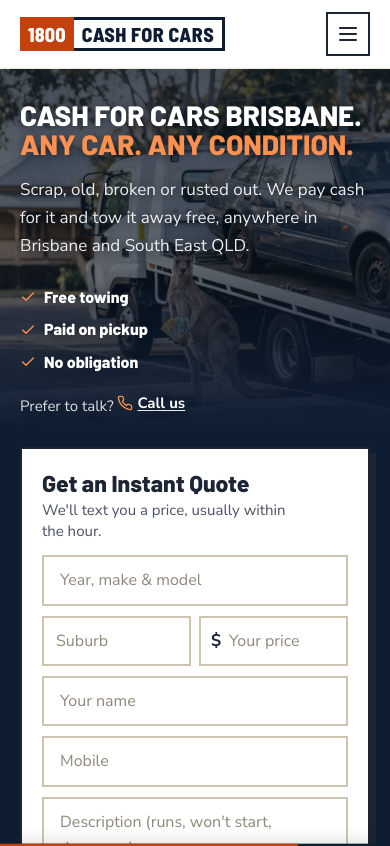
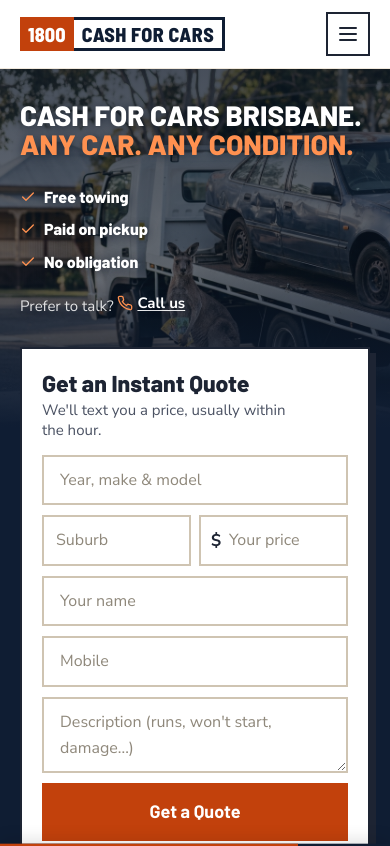
Before and after one commit to mehdiamiry40/1800cashforcars, a Next.js app: page / in a window 390 px wide. Shown: the top 846 px of the page. Built offline with nearby package versions, Linux system fonts and the light colour scheme.

Commit message:
Hero: hide the intro paragraph on phones
Co-Authored-By: Claude Opus 5.5 <noreply@anthropic.com>

```diff
--- a/src/components/Hero.tsx
+++ b/src/components/Hero.tsx
@@ -32,7 +32,7 @@ export function Hero({ where, title, lead, sub }: { where?: string; title?: stri
           <h1 className="font-heading text-[28px] font-extrabold uppercase leading-[1.05] min-[400px]:text-[32px] sm:text-[40px] lg:text-[46px]">
             {copy.title} <span className="block text-brand-light">{copy.lead}</span>
           </h1>
-          <p className="mt-4 max-w-md text-[17px] text-white/90 sm:text-[20px]">{copy.sub}</p>
+          <p className="mt-4 hidden max-w-md text-[17px] text-white/90 sm:block sm:text-[20px]">{copy.sub}</p>
           <ul className="mt-6 grid gap-1.5 font-heading text-[16px] font-extrabold">
             {copy.points.map((p) => (
               <li key={p} className="flex items-center gap-2">
```
